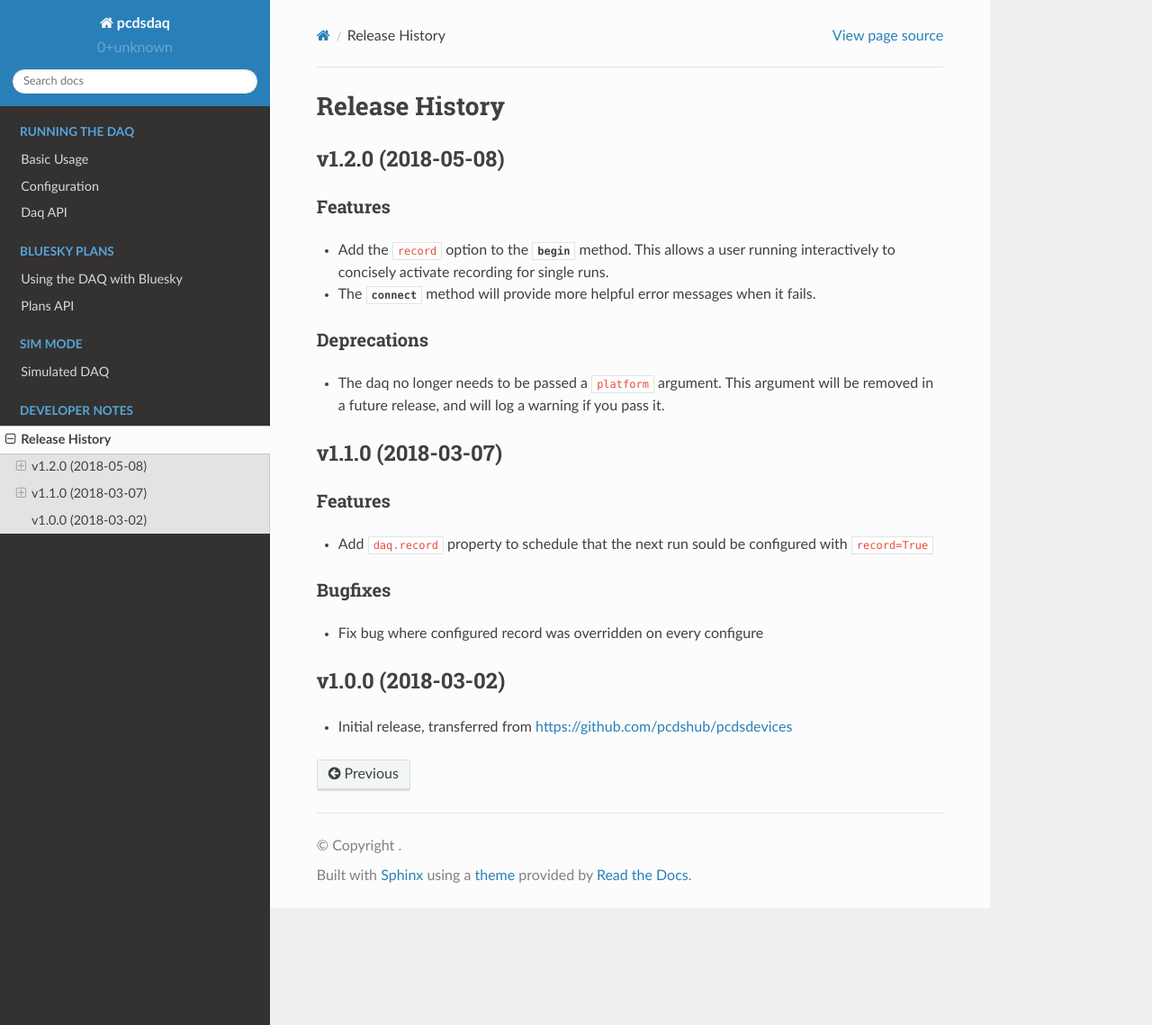
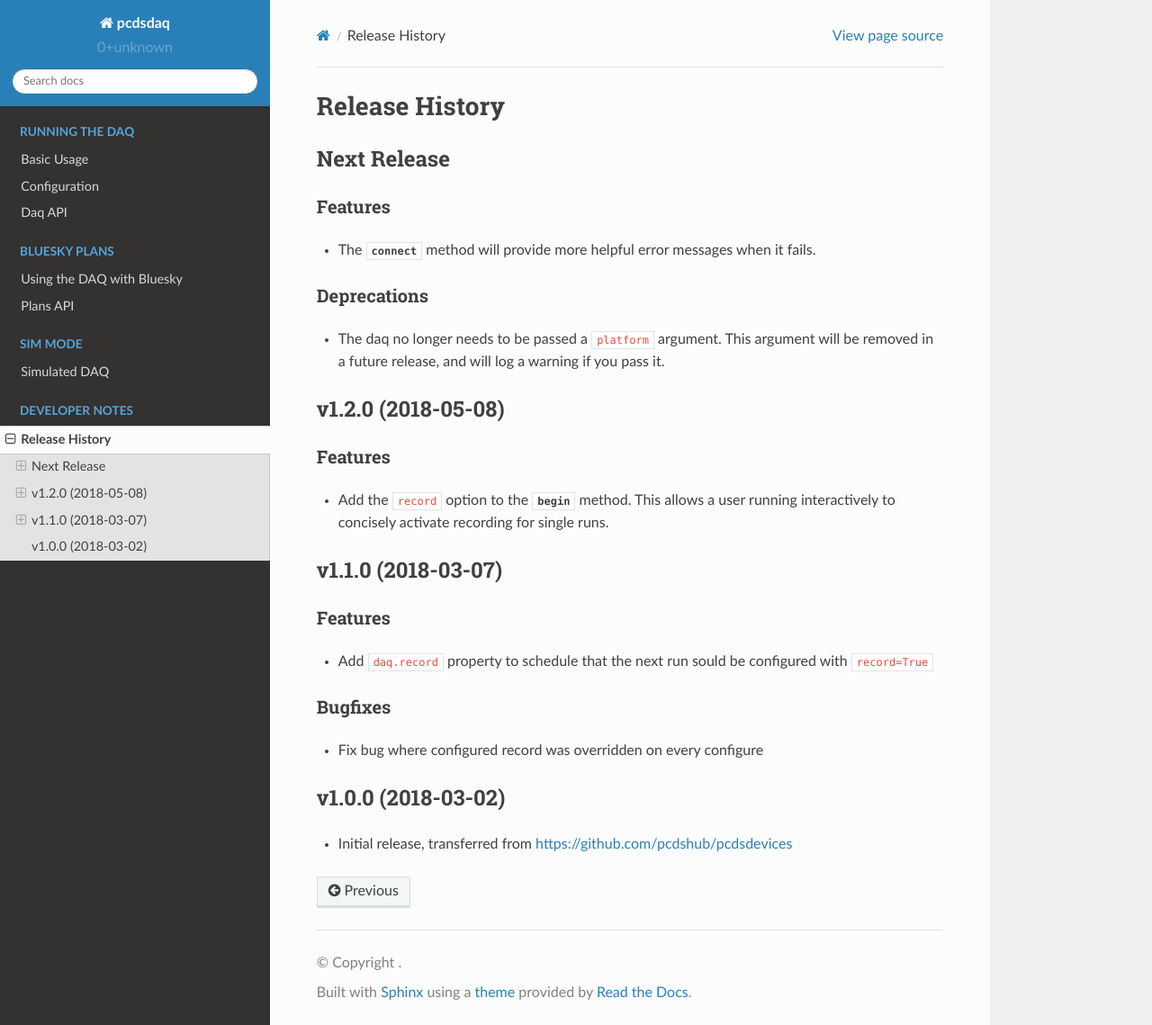
Before and after one commit to slactjohnson/pcdsdaq, a Sphinx documentation site: the page built from docs/source/releases.rst, in a window 1280 px wide and 1139 px high. Shown: the whole window at 90% size. Built offline with Sphinx 7.4.7 and the Read the Docs theme 2.0.0, drawn with Linux system fonts in a browser that asks for light colours; some of the changed lines change nothing that is shown.

Commit message:
DOC: Put the new changes in next release, not in the old release notes

```diff
--- a/docs/source/releases.rst
+++ b/docs/source/releases.rst
@@ -1,5 +1,17 @@
 Release History
 ###############
+
+Next Release
+============
+
+Features
+--------
+- The `connect` method will provide more helpful error messages when it fails.
+
+Deprecations
+------------
+- The daq no longer needs to be passed a ``platform`` argument. This argument
+  will be removed in a future release, and will log a warning if you pass it.
 
 v1.2.0 (2018-05-08)
 ===================
@@ -8,12 +20,6 @@ Features
 --------
 - Add the ``record`` option to the `begin` method. This allows a user running
   interactively to concisely activate recording for single runs.
-- The `connect` method will provide more helpful error messages when it fails.
-
-Deprecations
-------------
-- The daq no longer needs to be passed a ``platform`` argument. This argument
-  will be removed in a future release, and will log a warning if you pass it.
 
 v1.1.0 (2018-03-07)
 ===================
```
